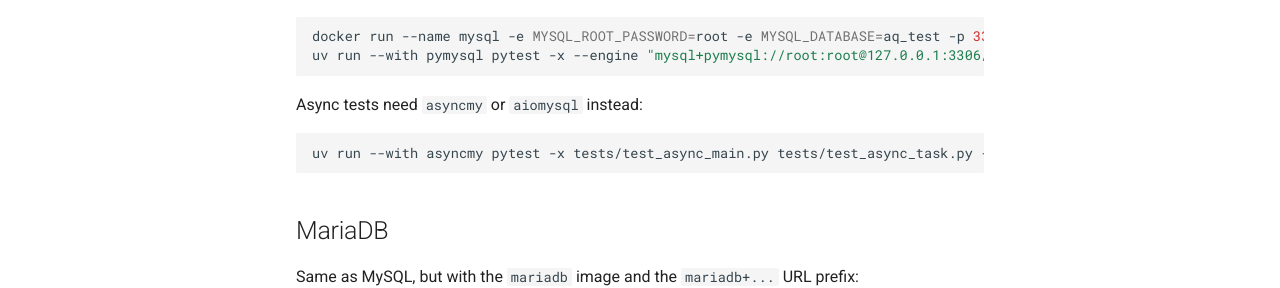
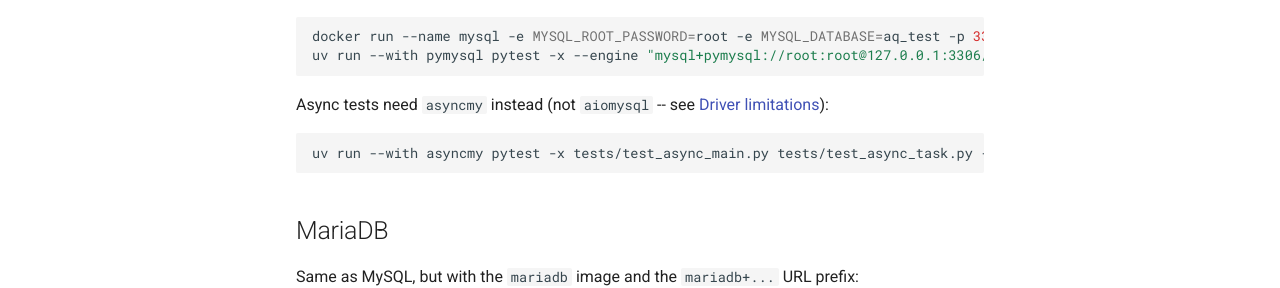
Before and after one commit to thijsmie/alchemical_queues, an MkDocs documentation site: the page built from docs/development/other-databases.md, in a window 1280 px wide and 1328 px high. Shown: the part 353-641 px from the top of the window. Built offline with MkDocs 1.6.1 and Material for MkDocs 9.7.7, drawn with Linux system fonts in a browser that asks for light colours; comment, search, counter and statistics services are not loaded; the version menu is left out.

Commit message:
Drop aiomysql: broken against current PyMySQL
CI showed every aiomysql write failing with TypeError: 'str' object is
not callable. Root cause: PyMySQL 2.x turned its escape_bytes_prefixed
converter into a placeholder string ("DO NOT IMPORT THIS!!!"), but
aiomysql 0.3.2 still imports and calls it as a function -- an upstream
incompatibility between the two packages that isn't something this
library can work around. asyncmy (also tested in CI) is the actively
maintained async MySQL/MariaDB driver and is unaffected.

Documented as a driver limitation alongside the existing MSSQL-async one,
dropped the aiomysql CI steps and docs mentions.

Co-Authored-By: Claude Sonnet 5 <noreply@anthropic.com>
Claude-Session: https://claude.ai/code/session_015CE2eYimmAiqBqJNwXDgBa

````diff
--- a/docs/development/other-databases.md
+++ b/docs/development/other-databases.md
@@ -9,7 +9,7 @@ docker run --name mysql -e MYSQL_ROOT_PASSWORD=root -e MYSQL_DATABASE=aq_test -p
 uv run --with pymysql pytest -x --engine "mysql+pymysql://root:root@127.0.0.1:3306/aq_test"
 ```
 
-Async tests need `asyncmy` or `aiomysql` instead:
+Async tests need `asyncmy` instead (not `aiomysql` -- see [Driver limitations](../usage/databases.md#driver-limitations)):
 
 ```bash
 uv run --with asyncmy pytest -x tests/test_async_main.py tests/test_async_task.py --async-engine "mysql+asyncmy://root:root@127.0.0.1:3306/aq_test"
````
Also changed, not shown: docs/usage/databases.md (+3 -1 lines), 1 other file.
